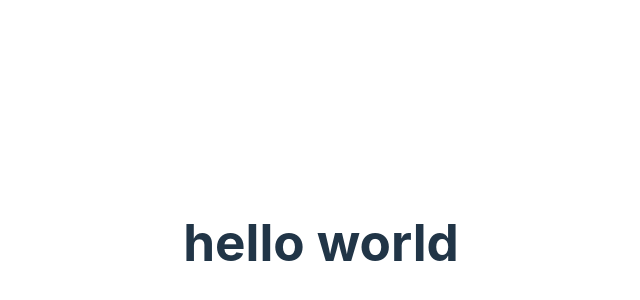
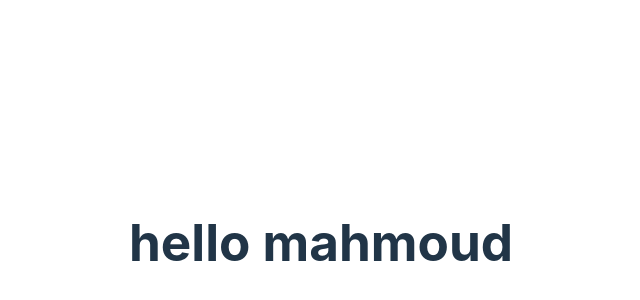
Before and after one commit to m-a-mohsen/Weather-app, a React (Vite) app: page / in a window 1280 px wide. Shown: the part 158-458 px from the top of the page, without its empty margins (319-959 px from the left). Built offline with nearby package versions, Linux system fonts and the light colour scheme.

Commit message:
h1 change

```diff
--- a/src/App.jsx
+++ b/src/App.jsx
@@ -1,7 +1,7 @@
 import "./App.css";
 
 function App() {
-  return <h1> hello world</h1>;
+  return <h1> hello mahmoud</h1>;
 }
 
 export default App;
```
